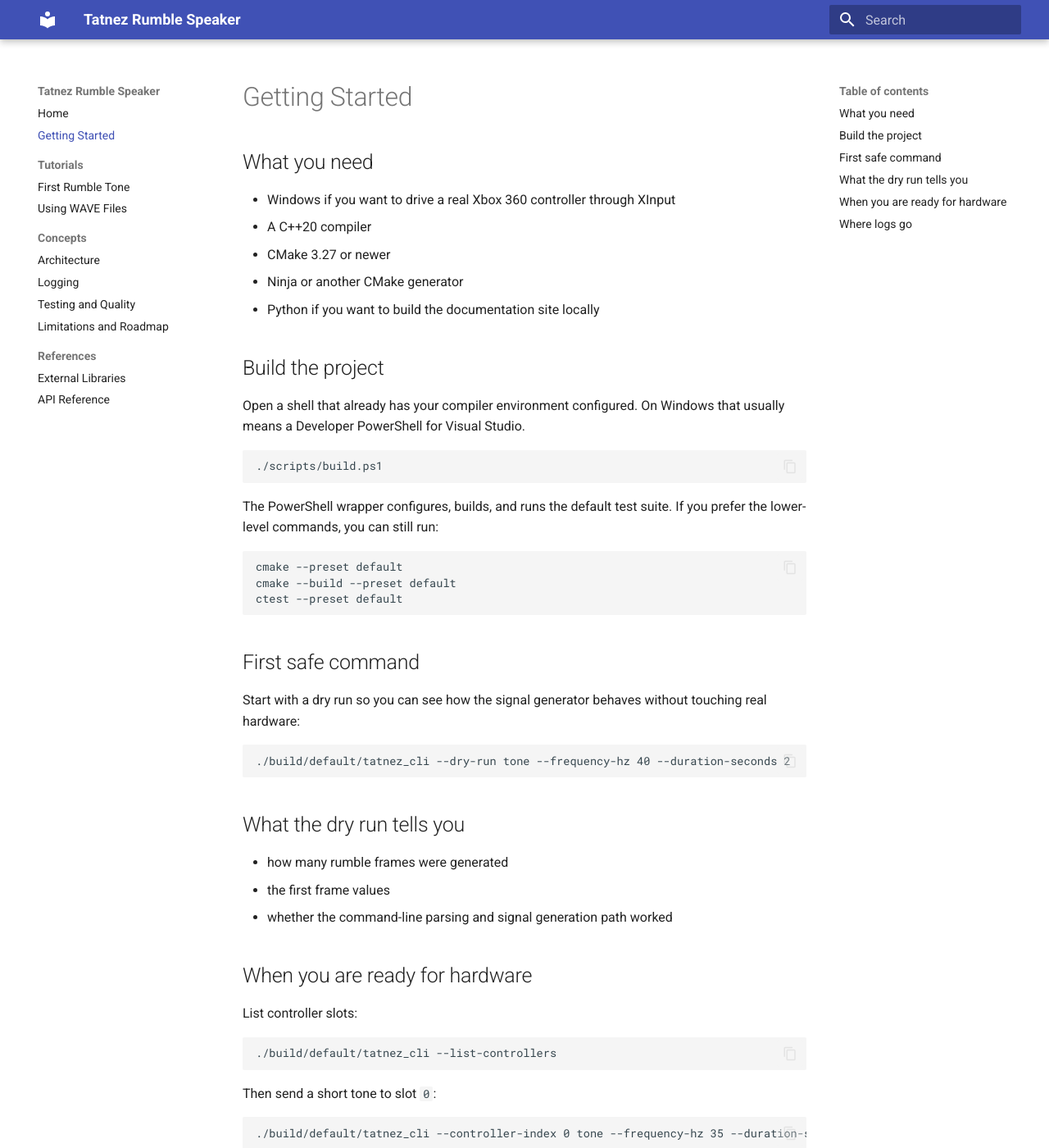
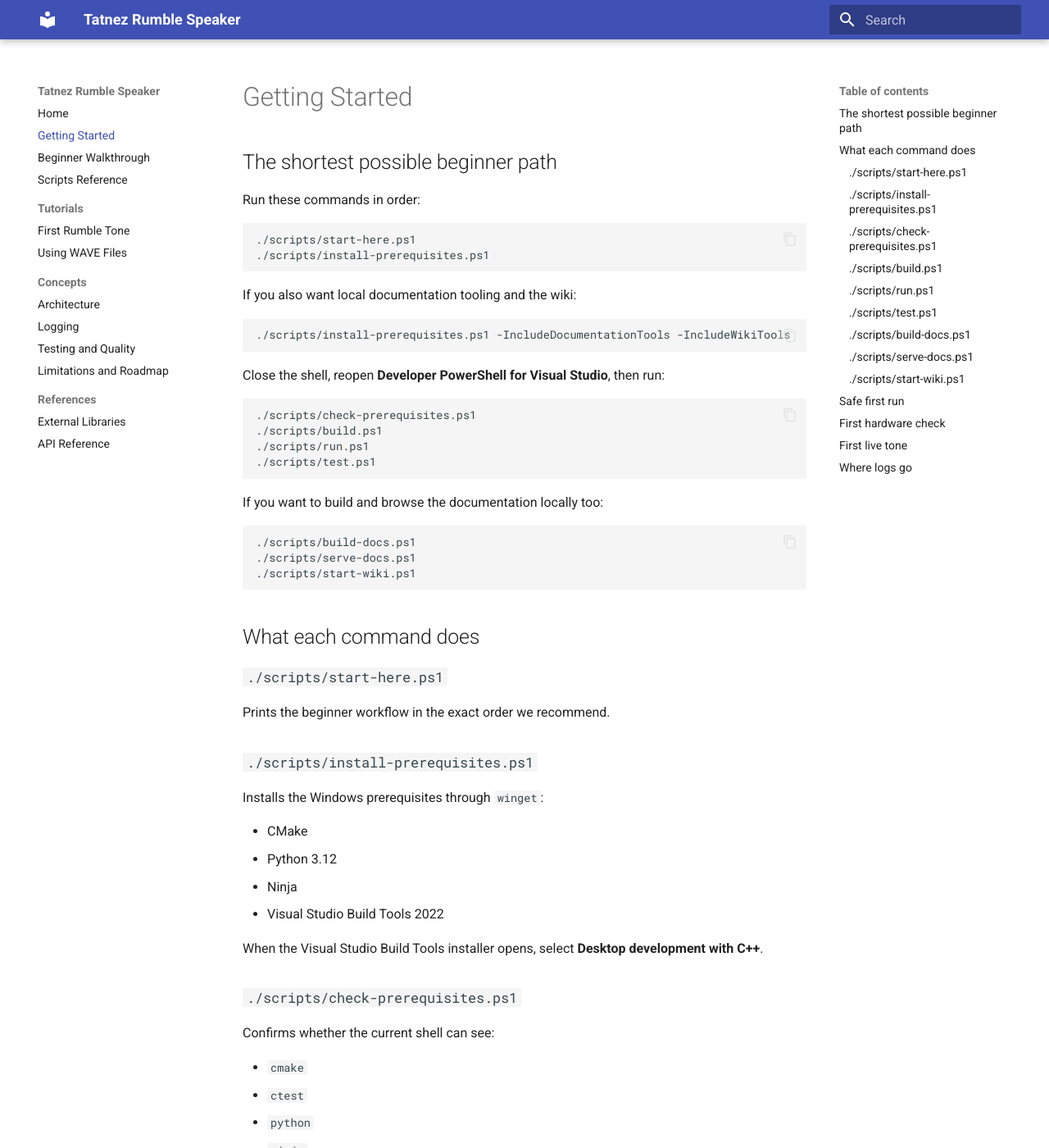
Before and after one commit to gedrocht/Tatnez, an MkDocs documentation site: the page built from docs/site/getting-started.md, in a window 1280 px wide and 1400 px high. Shown: the whole window at 82% size. Built offline with MkDocs 1.6.1 and Material for MkDocs 9.7.7, drawn with Linux system fonts in a browser that asks for light colours; some of the changed text lies outside the part shown.

Commit message:
Simplify beginner setup scripts and docs

````diff
--- /dev/null
+++ b/docs/site/beginner-walkthrough.md
@@ -0,0 +1,107 @@
+# Beginner Walkthrough
+
+This page is written for somebody who wants a literal recipe instead of a conceptual overview.
+
+## Step 1: Open PowerShell in the repository
+
+Make sure you are in the project folder before you run any commands.
+
+## Step 2: Print the roadmap
+
+```powershell
+./scripts/start-here.ps1
+```
+
+## Step 3: Install the prerequisites
+
+```powershell
+./scripts/install-prerequisites.ps1
+```
+
+If you want the optional documentation toolchain too:
+
+```powershell
+./scripts/install-prerequisites.ps1 -IncludeDocumentationTools
+```
+
+If you want the local wiki too:
+
+```powershell
+./scripts/install-prerequisites.ps1 -IncludeWikiTools
+```
+
+If you want both optional layers in one step:
+
+```powershell
+./scripts/install-prerequisites.ps1 -IncludeDocumentationTools -IncludeWikiTools
+```
+
+## Step 4: Reopen Developer PowerShell for Visual Studio
+
+This step is easy to skip, but it matters. The Microsoft C++ compiler usually becomes available
+through the Developer PowerShell environment.
+
+## Step 5: Check that the tools are visible
+
+```powershell
+./scripts/check-prerequisites.ps1
+```
+
+If the script says `cl.exe` is missing, you are probably not in Developer PowerShell yet.
+
+## Step 6: Build the project
+
+```powershell
+./scripts/build.ps1
+```
+
+## Step 7: Run the safest possible demo
+
+```powershell
+./scripts/run.ps1
+```
+
+That command is intentionally safe by default. It performs a dry run instead of powering the
+controller motors.
+
+## Step 8: Run the test suite yourself
+
+```powershell
+./scripts/test.ps1
+```
+
+## Step 9: Build the beginner documentation site
+
+```powershell
+./scripts/build-docs.ps1
+```
+
+## Step 10: Serve the documentation site locally
+
+```powershell
+./scripts/serve-docs.ps1
+```
+
+That script serves the built site at `http://localhost:8000`.
+
+## Step 11: Start the local wiki
+
+```powershell
+./scripts/start-wiki.ps1
+```
+
+That script starts the wiki at `http://localhost:4567`.
+
+## Step 12: Try a real controller
+
+List controller slots first:
+
+```powershell
+./scripts/run.ps1 -ListControllers
+```
+
+Then try a short live tone:
+
+```powershell
+./scripts/run.ps1 -LiveHardware -ControllerIndex 0
+```
--- a/docs/site/getting-started.md
+++ b/docs/site/getting-started.md
@@ -1,58 +1,106 @@
 # Getting Started
 
-## What you need
+## The shortest possible beginner path
 
-- Windows if you want to drive a real Xbox 360 controller through XInput
-- A C++20 compiler
-- CMake 3.27 or newer
-- Ninja or another CMake generator
-- Python if you want to build the documentation site locally
+Run these commands in order:
 
-## Build the project
-
-Open a shell that already has your compiler environment configured. On Windows that usually means a
-Developer PowerShell for Visual Studio.
-
-```bash
-./scripts/build.ps1
+```powershell
+./scripts/start-here.ps1
+./scripts/install-prerequisites.ps1
 ```
 
-The PowerShell wrapper configures, builds, and runs the default test suite. If you prefer the
-lower-level commands, you can still run:
+If you also want local documentation tooling and the wiki:
 
-```bash
-cmake --preset default
-cmake --build --preset default
-ctest --preset default
+```powershell
+./scripts/install-prerequisites.ps1 -IncludeDocumentationTools -IncludeWikiTools
 ```
 
-## First safe command
+Close the shell, reopen **Developer PowerShell for Visual Studio**, then run:
 
-Start with a dry run so you can see how the signal generator behaves without touching real
-hardware:
-
-```bash
-./build/default/tatnez_cli --dry-run tone --frequency-hz 40 --duration-seconds 2
+```powershell
+./scripts/check-prerequisites.ps1
+./scripts/build.ps1
+./scripts/run.ps1
+./scripts/test.ps1
 ```
 
-## What the dry run tells you
+If you want to build and browse the documentation locally too:
 
-- how many rumble frames were generated
-- the first frame values
-- whether the command-line parsing and signal generation path worked
-
-## When you are ready for hardware
-
-List controller slots:
-
-```bash
-./build/default/tatnez_cli --list-controllers
+```powershell
+./scripts/build-docs.ps1
+./scripts/serve-docs.ps1
+./scripts/start-wiki.ps1
 ```
 
-Then send a short tone to slot `0`:
+## What each command does
 
-```bash
-./build/default/tatnez_cli --controller-index 0 tone --frequency-hz 35 --duration-seconds 1
+### `./scripts/start-here.ps1`
+
+Prints the beginner workflow in the exact order we recommend.
+
+### `./scripts/install-prerequisites.ps1`
+
+Installs the Windows prerequisites through `winget`:
+
+- CMake
+- Python 3.12
+- Ninja
+- Visual Studio Build Tools 2022
+
+When the Visual Studio Build Tools installer opens, select **Desktop development with C++**.
+
+### `./scripts/check-prerequisites.ps1`
+
+Confirms whether the current shell can see:
+
+- `cmake`
+- `ctest`
+- `python`
+- `ninja`
+- `cl.exe`
+
+### `./scripts/build.ps1`
+
+Configures, builds, and tests the default preset.
+
+### `./scripts/run.ps1`
+
+Runs the application. By default it performs a safe dry run.
+
+### `./scripts/test.ps1`
+
+Runs the automated tests for the selected preset.
+
+### `./scripts/build-docs.ps1`
+
+Builds the static documentation site. If Doxygen is installed, it also builds the API reference.
+
+### `./scripts/serve-docs.ps1`
+
+Builds the documentation site and serves it locally at `http://localhost:8000`.
+
+### `./scripts/start-wiki.ps1`
+
+Starts the local Gollum wiki at `http://localhost:4567`.
+
+## Safe first run
+
+This is the safest beginner command because it does not vibrate real hardware:
+
+```powershell
+./scripts/run.ps1
+```
+
+## First hardware check
+
+```powershell
+./scripts/run.ps1 -ListControllers
+```
+
+## First live tone
+
+```powershell
+./scripts/run.ps1 -LiveHardware -ControllerIndex 0
 ```
 
 ## Where logs go
@@ -63,4 +111,4 @@ On Windows, logs default to:
 %LOCALAPPDATA%\TatnezRumbleSpeaker\logs
 ```
 
-You can override the path with `--log-directory`.
+You can override the path with `-LogDirectory` when you use `./scripts/run.ps1`.
--- /dev/null
+++ b/docs/site/scripts-reference.md
@@ -0,0 +1,114 @@
+# Scripts Reference
+
+This page exists so that a beginner can answer the question, "Which script should I run next?"
+
+## `./scripts/start-here.ps1`
+
+Prints the recommended beginner workflow.
+
+## `./scripts/install-prerequisites.ps1`
+
+Installs the Windows prerequisites with `winget`.
+
+### Install example
+
+```powershell
+./scripts/install-prerequisites.ps1
+```
+
+### Optional docs example
+
+```powershell
+./scripts/install-prerequisites.ps1 -IncludeDocumentationTools
+```
+
+### Optional wiki example
+
+```powershell
+./scripts/install-prerequisites.ps1 -IncludeWikiTools
+```
+
+## `./scripts/check-prerequisites.ps1`
+
+Checks whether the current shell can see the required tools.
+
+### Check example
+
+```powershell
+./scripts/check-prerequisites.ps1
+```
+
+## `./scripts/build.ps1`
+
+Configures, builds, and tests a CMake preset.
+
+### Build examples
+
+```powershell
+./scripts/build.ps1
+./scripts/build.ps1 -PresetName coverage
+./scripts/build.ps1 -ConfigureOnly
+./scripts/build.ps1 -SkipTests
+./scripts/build.ps1 -CleanFirst
+```
+
+## `./scripts/run.ps1`
+
+Runs the application. The default command is a safe dry run.
+
+### Run examples
+
+```powershell
+./scripts/run.ps1
+./scripts/run.ps1 -ListControllers
+./scripts/run.ps1 -LiveHardware -ControllerIndex 0
+./scripts/run.ps1 -WaveFilePath .\example.wav
+./scripts/run.ps1 -LiveHardware -ControllerIndex 0 -WaveFilePath .\example.wav
+```
+
+## `./scripts/test.ps1`
+
+Runs the automated tests.
+
+### Test examples
+
+```powershell
+./scripts/test.ps1
+./scripts/test.ps1 -BuildFirst
+./scripts/test.ps1 -PresetName coverage -BuildFirst
+```
+
+## `./scripts/build-docs.ps1`
+
+Builds the static documentation site and, when Doxygen is available, the API reference.
+
+### Documentation build examples
+
+```powershell
+./scripts/build-docs.ps1
+./scripts/build-docs.ps1 -CleanFirst
+./scripts/build-docs.ps1 -SkipApiReference
+```
+
+## `./scripts/serve-docs.ps1`
+
+Builds the documentation site and serves it locally.
+
+### Documentation serve examples
+
+```powershell
+./scripts/serve-docs.ps1
+./scripts/serve-docs.ps1 -PortNumber 9000
+./scripts/serve-docs.ps1 -SkipApiReference
+```
+
+## `./scripts/start-wiki.ps1`
+
+Starts the local Gollum wiki with Docker.
+
+### Wiki examples
+
+```powershell
+./scripts/start-wiki.ps1
+./scripts/start-wiki.ps1 -Detached
+```
--- a/mkdocs.yml
+++ b/mkdocs.yml
@@ -17,6 +17,8 @@ markdown_extensions:
 nav:
   - Home: index.md
   - Getting Started: getting-started.md
+  - Beginner Walkthrough: beginner-walkthrough.md
+  - Scripts Reference: scripts-reference.md
   - Tutorials:
       - First Rumble Tone: tutorials/first-rumble-tone.md
       - Using WAVE Files: tutorials/using-wave-files.md
````
Also changed, not shown: README.md (+141 -25 lines), docs/site/api-reference.md (+15 -5 lines), docs/site/index.md (+7 -4 lines), wiki/README.md (+8 -2 lines), wiki/seed/Home.md (+17 -0 lines), wiki/seed/Troubleshooting.md (+19 -1 lines), 10 other files.
